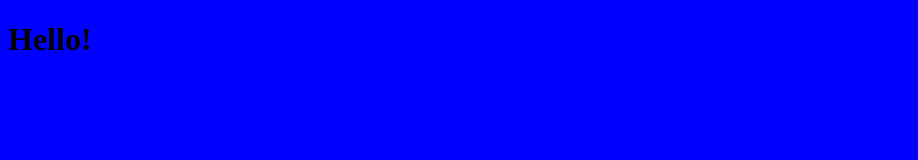
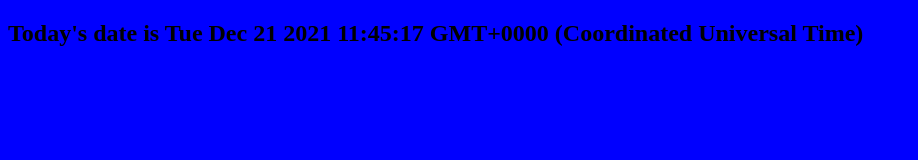
Before and after one commit to George-Hammond/personalWebsitePortfolio, a plain HTML site: page index.html in a window 1280 px wide. Shown: the whole page, without its empty margins (0-918 px from the left). Drawn offline with Linux system fonts and the light colour scheme.

Commit message:
Third commit- testing js and css files locally

```diff
--- a/index.html
+++ b/index.html
@@ -4,8 +4,10 @@
 <head>
 	<title>Georgiee Website Portfolio</title>
 	<link rel="stylesheet" type="text/css" href="./resources/styles/style.css">
+	<script src="./resources/script/main.js" async></script>
 </head>
 <body>
 		<h1>Hello!</h1>
+
 </body>
 </html>
--- a/resources/script/main.js
+++ b/resources/script/main.js
@@ -0,0 +1,2 @@
+let d = new Date();
+document.body.innerHTML = "<h2>Today's date is " + d + "</h2>"
```
